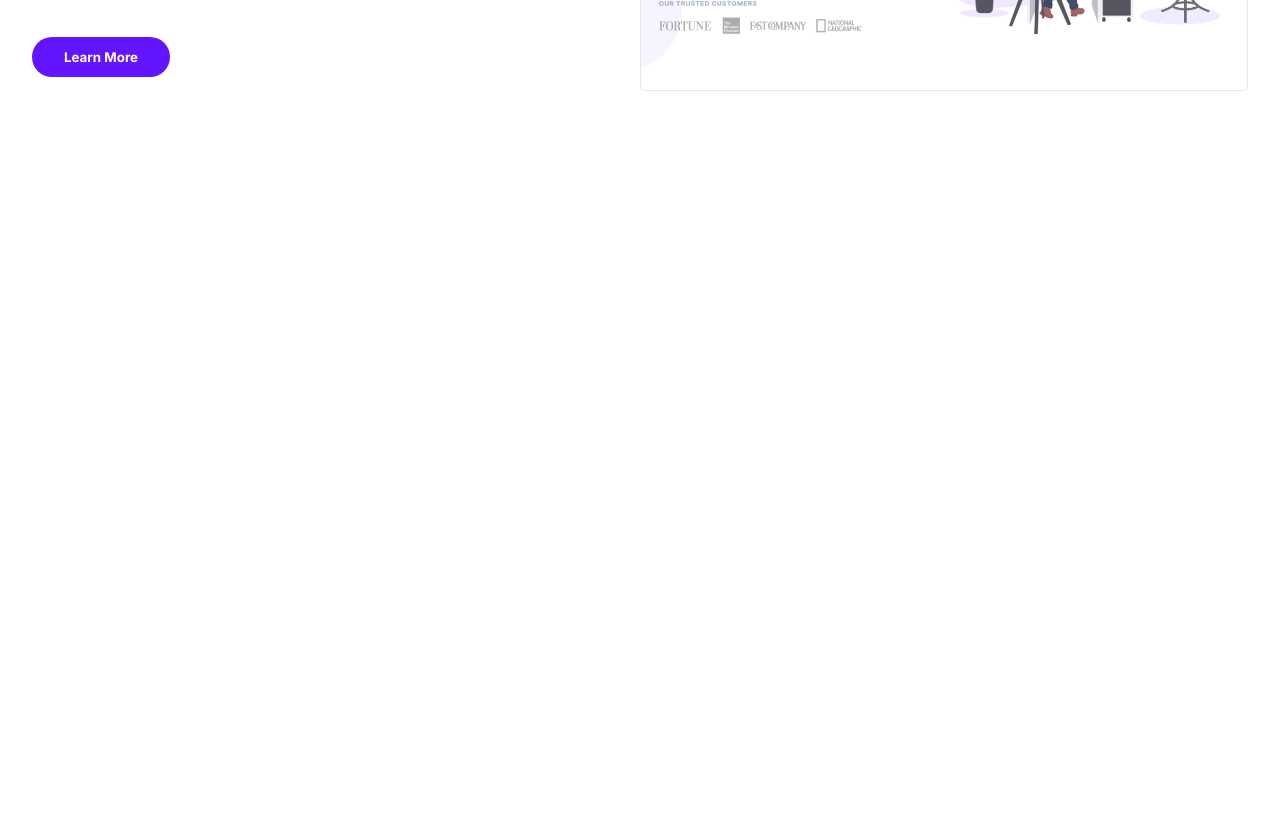
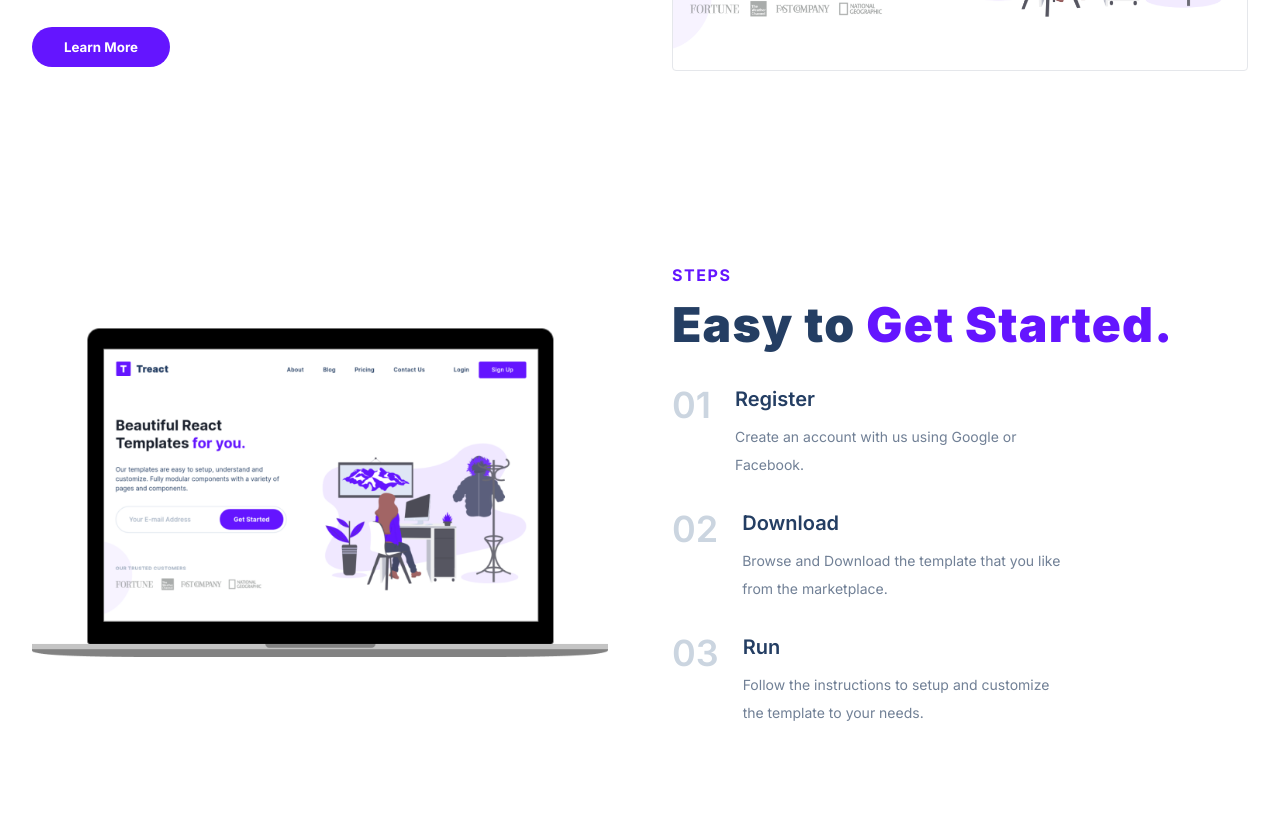
Before and after one commit to Ishaq-H/Week-2-Final-Project, a plain HTML site: page index.html in a window 1280 px wide. Shown: the part 1998-2824 px from the top of the page. Before the commit the page ends 2217 px from the top, so only its background shows below. Drawn offline with Linux system fonts and the light colour scheme.

Commit message:
steps section

```diff
--- a/index.html
+++ b/index.html
@@ -123,7 +123,8 @@
                 <div class="feature__description--wrapper">
                   <h2 class="features__service__title">24/7 Support</h2>
                   <p class="features__subpara">
-                    Lorem ipsum donor amet siti ceali ut enim ad minim veniam, quis nostrud.
+                    Lorem ipsum donor amet siti ceali ut enim ad minim veniam,
+                    quis nostrud.
                   </p>
                 </div>
               </div>
@@ -138,7 +139,8 @@
                 <div class="feature__description--wrapper">
                   <h2 class="features__service__title">Customizable</h2>
                   <p class="features__subpara">
-                    Lorem ipsum donor amet siti ceali ut enim ad minim veniam, quis nostrud.
+                    Lorem ipsum donor amet siti ceali ut enim ad minim veniam,
+                    quis nostrud.
                   </p>
                 </div>
               </div>
@@ -153,7 +155,8 @@
                 <div class="feature__description--wrapper">
                   <h2 class="features__service__title">Reliable</h2>
                   <p class="features__subpara">
-                    Lorem ipsum donor amet siti ceali ut enim ad minim veniam, quis nostrud.
+                    Lorem ipsum donor amet siti ceali ut enim ad minim veniam,
+                    quis nostrud.
                   </p>
                 </div>
               </div>
@@ -168,7 +171,8 @@
                 <div class="feature__description--wrapper">
                   <h2 class="features__service__title">Fast</h2>
                   <p class="features__subpara">
-                    Lorem ipsum donor amet siti ceali ut enim ad minim veniam, quis nostrud.
+                    Lorem ipsum donor amet siti ceali ut enim ad minim veniam,
+                    quis nostrud.
                   </p>
                 </div>
               </div>
@@ -183,7 +187,8 @@
                 <div class="feature__description--wrapper">
                   <h2 class="features__service__title">Support</h2>
                   <p class="features__subpara">
-                    Lorem ipsum donor amet siti ceali ut enim ad minim veniam, quis nostrud.
+                    Lorem ipsum donor amet siti ceali ut enim ad minim veniam,
+                    quis nostrud.
                   </p>
                 </div>
               </div>
@@ -196,14 +201,77 @@
         <div class="quality__container">
           <div class="quality__row row">
             <div class="quality__description">
-              <h5 class="quality__title"><span class="purple">QUALITY WORK</span></h5>
-              <h2 class="quality__subtitle">Designed & Developed by <span class="purple">Professionals.</span></h2>
-              <p class="quality__para">Lorem ipsum dolor sit amet, consectetur adipiscing elit, sed do eiusmod tempor incididunt ut labore et dolore magna aliqua. Ut enim ad minim veniam, quis nostrud exercitation ullamco laboris nisi ut aliquip ex ea commodo consequat.</p>
-              <a class="quality__button--wrapper" href=""><button class="quality__button button__hover">Learn More</button></a>
+              <h5 class="quality__title">
+                <span class="purple">QUALITY WORK</span>
+              </h5>
+              <h2 class="quality__subtitle">
+                Designed & Developed by
+                <span class="purple">Professionals.</span>
+              </h2>
+              <p class="quality__para">
+                Lorem ipsum dolor sit amet, consectetur adipiscing elit, sed do
+                eiusmod tempor incididunt ut labore et dolore magna aliqua. Ut
+                enim ad minim veniam, quis nostrud exercitation ullamco laboris
+                nisi ut aliquip ex ea commodo consequat.
+              </p>
+              <a class="quality__button--wrapper" href=""
+                ><button class="quality__button button__hover">
+                  Learn More
+                </button></a
+              >
             </div>
             <figure class="quality__img--wrapper">
-              <img class="quality__img" src="/assets/webscrnshot.png" alt="">
+              <img class="quality__img" src="/assets/webscrnshot.png" alt="" />
             </figure>
+          </div>
+        </div>
+      </section>
+
+      <section id="start">
+        <div class="start__container">
+          <div class="start__row row">
+            <figure class="start__img--wrapper">
+              <img
+                class="start__img"
+                src="/assets/laptopwebscrnshot.png"
+                alt=""
+              />
+            </figure>
+            <div class="start__description">
+              <h5 class="start__title"><span class="purple">STEPS</span></h5>
+              <h2 class="start__subtitle">
+                Easy to <span class="purple">Get Started.</span>
+              </h2>
+              <ul class="start__list">
+                <li class="start__step">
+                  <div class="start__list--number">01</div>
+                  <div class="start__list--description">
+                    <h6 class="start__list--title">Register</h6>
+                    <p class="start__list--para">
+                      Create an account with us using Google or Facebook.
+                    </p>
+                  </div>
+                </li>
+                <li class="start__step">
+                  <div class="start__list--number">02</div>
+                  <div class="start__list--description">
+                    <h6 class="start__list--title">Download</h6>
+                    <p class="start__list--para">
+                      Browse and Download the template that you like from the marketplace.
+                    </p>
+                  </div>
+                </li>
+                <li class="start__step">
+                  <div class="start__list--number">03</div>
+                  <div class="start__list--description">
+                    <h6 class="start__list--title">Run</h6>
+                    <p class="start__list--para">
+                      Follow the instructions to setup and customize the template to your needs.
+                    </p>
+                  </div>
+                </li>
+              </ul>
+            </div>
           </div>
         </div>
       </section>
--- a/style.css
+++ b/style.css
@@ -1,4 +1,4 @@
-@import url('https://fonts.googleapis.com/css2?family=Inter:wght@400;500;700;900&display=swap');
+@import url('https://fonts.googleapis.com/css2?family=Inter:wght@400;500;600;700;900&display=swap');
 
 * {
     padding: 0;
@@ -238,10 +238,6 @@ header {
 
 /* Features */
 
-#features {
-
-}
-
 .features__container {
     position: relative;
     padding: 96px 0;
@@ -344,6 +340,7 @@ header {
 
 .quality__description {
     width: 50%;
+    margin-right: 64px;
 }
 
 .quality__title {
@@ -372,7 +369,6 @@ header {
     background-color: #6415ff;
     color: #fff;
     padding: 12px 32px;
-    margin: ;
     border-radius: 9999px;
     font-weight: 700;
     transition: 300ms;
@@ -390,3 +386,76 @@ header {
     border: 1px solid #e5e7eb;
     border-radius: 4px;
 }
+
+/* Start */
+
+.start__container {
+    padding: 96px 0;
+}
+
+.start__img--wrapper {
+    width: 50%;
+    max-width: 640px;
+}
+
+.start__description {
+    width: 50%;
+    max-width: 576px;
+    display: flex;
+    flex-direction: column;
+    margin-left: 64px;
+}
+
+.start__title {
+    font-size: 16px;
+    letter-spacing: 1.6px;
+    text-align: left;
+    line-height: 24px;
+    margin-bottom: 8px;
+}
+
+.start__subtitle {
+    font-size: 48px;
+    color: #243e63;
+    line-height: 60px;
+    text-align: left;
+    letter-spacing: 1.2px;
+    font-weight: 900;
+}
+
+.start__list {
+    display: flex;
+    flex-direction: column;
+}
+
+.start__step {
+    display: flex;
+    align-items: flex-start;
+    margin-top: 32px;
+}
+
+.start__list--number {
+    font-size: 36px;
+    color: #cbd5e0;
+    font-weight: 600;
+    line-height: 36px;
+}
+
+.start__list--description {
+    margin-left: 24PX;
+}
+
+.start__list--title {
+    font-size: 20px;
+    font-weight: 600;
+    color: #243e63;
+}
+
+.start__list--para {
+    font-size: 14px;
+    color: #718096;
+    text-align: left;
+    line-height: 28px;
+    max-width: 320px;
+    margin-top: 12px;
+}
```
Also changed, not shown: assets/laptopwebscrnshot.png (added).
